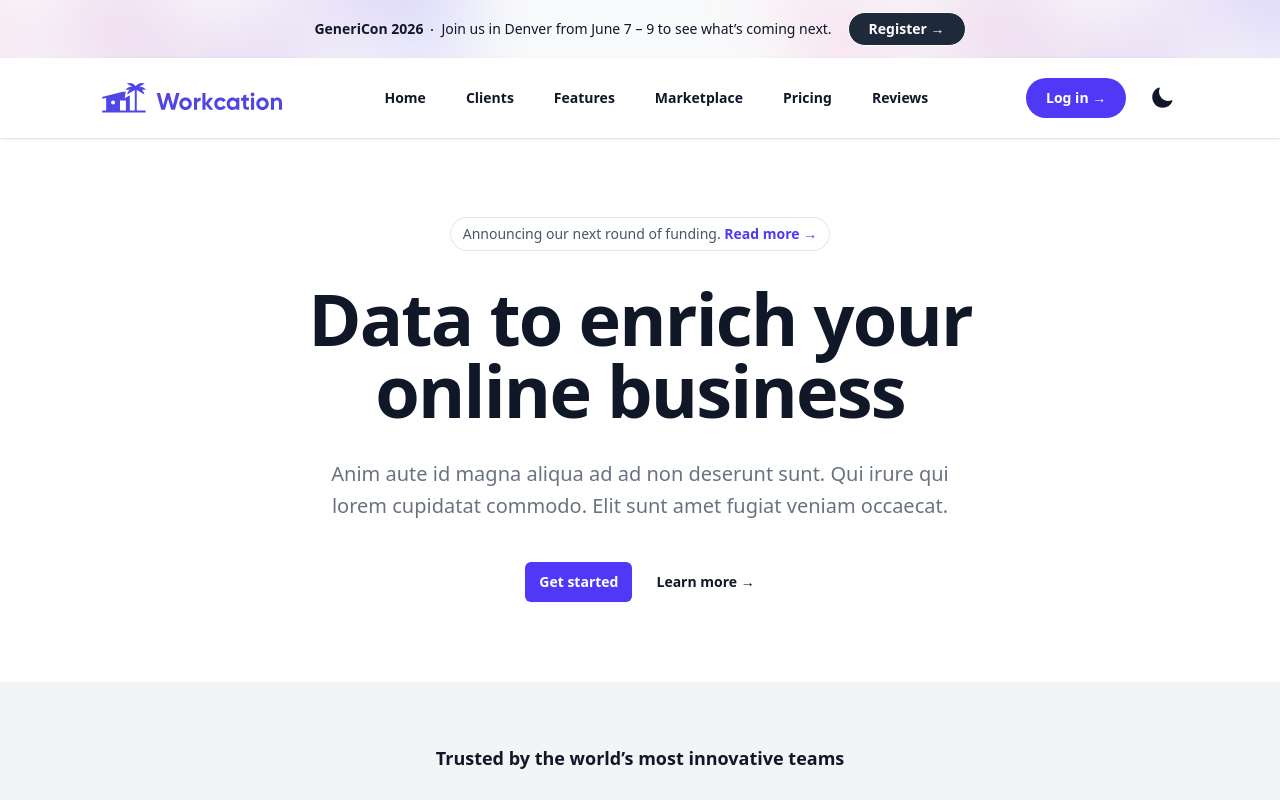
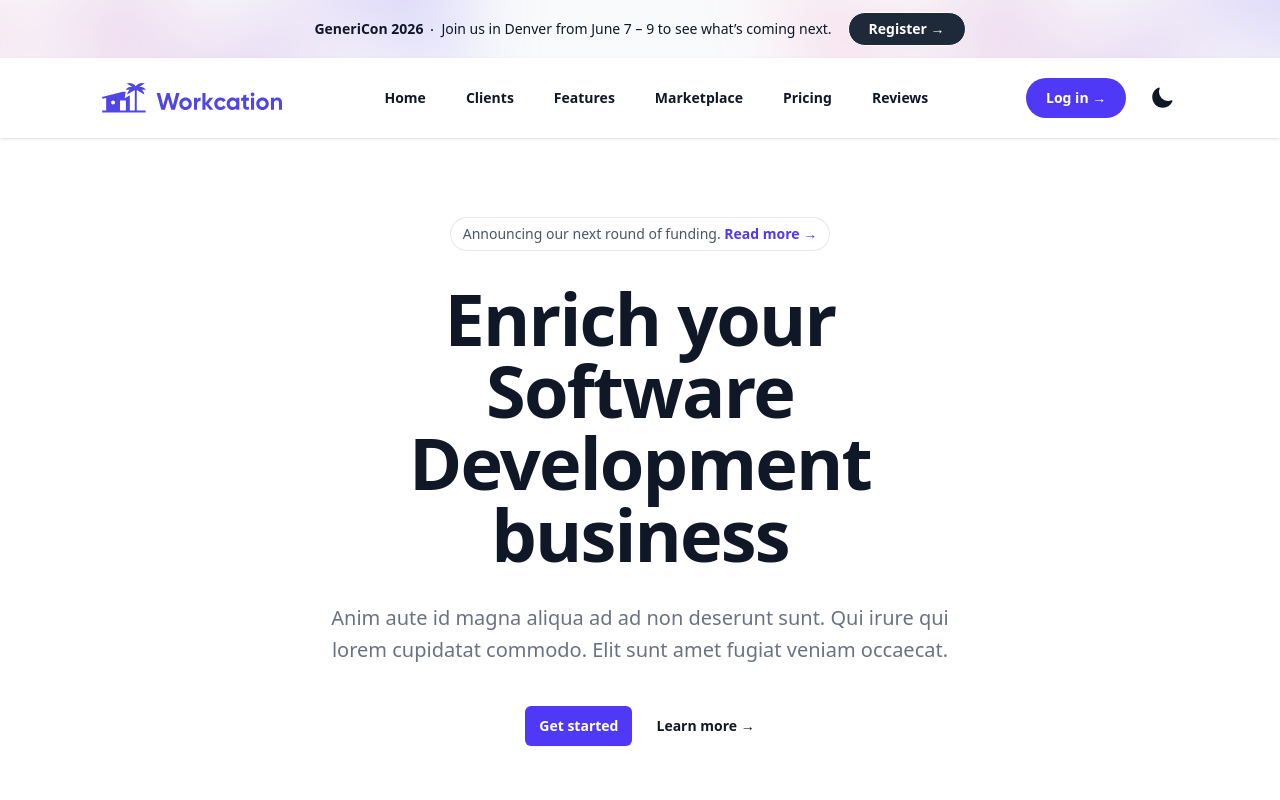
Before and after one commit to shoai6ahmed/react-landing-page, a React (Vite) app: page / in a window 1280 px wide. Shown: the top 800 px of the page. Built offline with nearby package versions, Linux system fonts and the light colour scheme.

Commit message:
HeroSection Heading updated

```diff
--- a/src/components/HeroSection.jsx
+++ b/src/components/HeroSection.jsx
@@ -13,7 +13,7 @@ export default function HeroSection() {
           </div>
           <div className="text-center">
             <h1 className="text-4xl font-semibold tracking-tight text-balance text-gray-900 dark:text-white sm:text-7xl">
-              Data to enrich your online business
+              Enrich your Software Development business
             </h1>
             <p className="mt-8 text-lg font-medium text-pretty text-gray-500 dark:text-gray-300 sm:text-xl/8">
               Anim aute id magna aliqua ad ad non deserunt sunt. Qui irure qui lorem cupidatat commodo. Elit sunt amet
```
